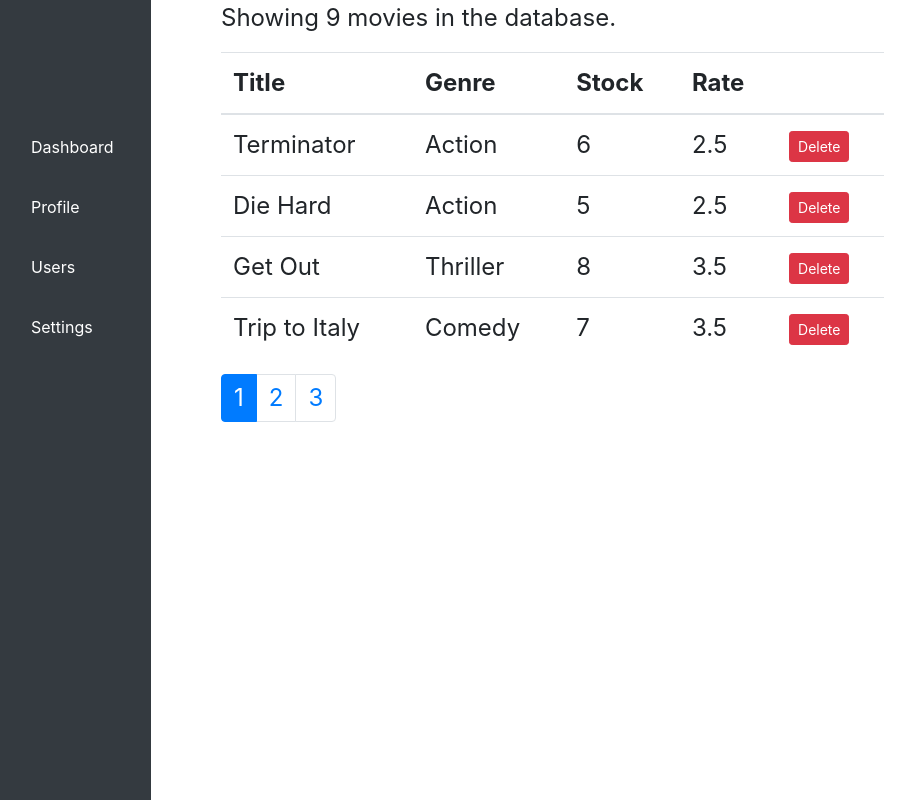
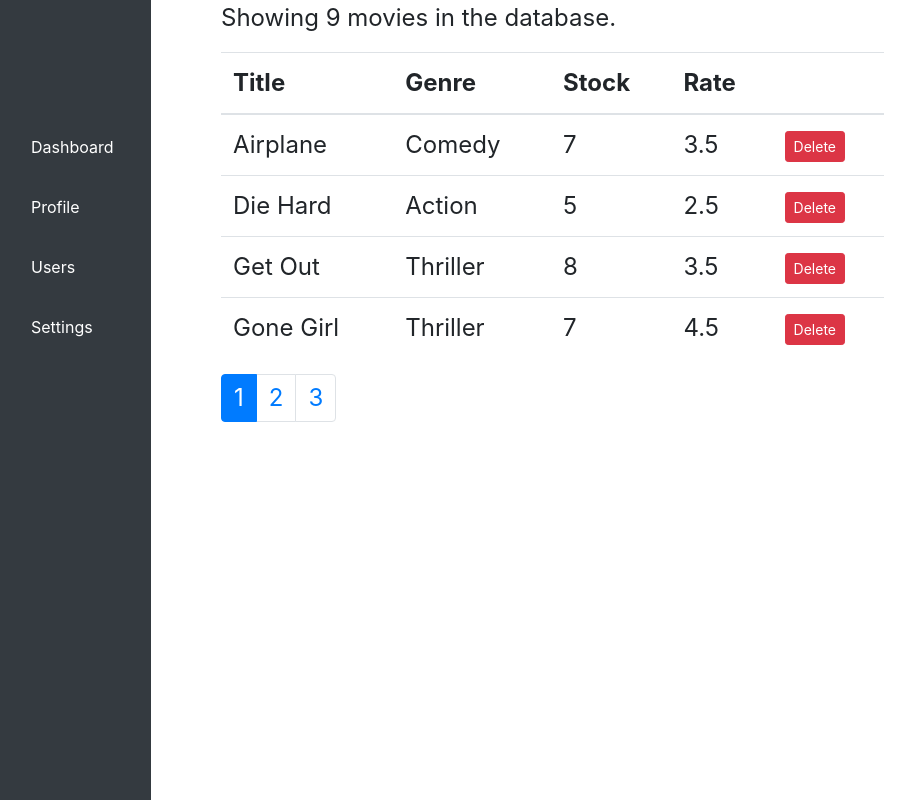
Before and after one commit to mustafasheikh1/VME, a React (Create React App) app: page /users in a window 1280 px wide. Shown: the whole page, without its empty margins (49-964 px from the left). Built offline with nearby package versions, Linux system fonts and the light colour scheme; the HTML template or start-up script is replaced by a standard one.

Commit message:
Table header extracted

```diff
--- a/src/components/common/pagination.jsx
+++ b/src/components/common/pagination.jsx
@@ -6,7 +6,6 @@
   const pagesCount = Math.ceil(itemsCount / pageSize);
   if (pagesCount === 1) return null;
   const pages = _.range(1, pagesCount + 1);
-  console.log(currentPage);
   return (
     <nav>
       <ul className="pagination">
--- /dev/null
+++ b/src/components/common/tableHeader.jsx
@@ -0,0 +1,33 @@
+import React, { Component } from "react";
+
+class TableHeader extends Component {
+  raiseSort = (path) => {
+    const sortColumn = { ...this.props.sortColumn };
+    if (sortColumn.path === path)
+      sortColumn.order = sortColumn.order === "asc" ? "desc" : "asc";
+    else {
+      sortColumn.path = path;
+      sortColumn.order = "asc";
+    }
+    this.props.onSort(sortColumn);
+  };
+
+  render() {
+    return (
+      <thead>
+        <tr>
+          {this.props.columns.map((column) => (
+            <th
+              key={column.path || column.key}
+              onClick={() => this.raiseSort(column.path)}
+            >
+              {column.label}
+            </th>
+          ))}
+        </tr>
+      </thead>
+    );
+  }
+}
+
+export default TableHeader;
--- a/src/components/users.jsx
+++ b/src/components/users.jsx
@@ -3,12 +3,14 @@
 import { paginate } from "../utils/paginate";
 import Pagination from "./common/pagination";
 import UsersTable from "./usersTable";
+import _ from "lodash";
 
 class Users extends Component {
   state = {
     movies: [],
     pageSize: 4,
     currentPage: 1,
+    sortColumn: { path: "title", order: "asc" },
   };
 
   componentDidMount() {
@@ -25,17 +27,29 @@
     this.setState({ currentPage: page });
   };
 
+  handleSort = (sortColumn) => {
+    this.setState({ sortColumn });
+  };
+
   render() {
-    const { movies: allMovies, pageSize, currentPage } = this.state;
+    const { movies: allMovies, pageSize, currentPage, sortColumn } = this.state;
     const { length: count } = allMovies;
+
     if (count === 0) return <p>There are no movies in the database.</p>;
-    const movies = paginate(allMovies, currentPage, pageSize);
+    const sorted = _.orderBy(allMovies, [sortColumn.path], [sortColumn.order]);
+    const movies = paginate(sorted, currentPage, pageSize);
+
     return (
       <React.Fragment>
         <div className="row">
           <div className="col-sm-8">
             <p>Showing {count} movies in the database.</p>
-            <UsersTable movies={movies} onDelete={this.handleDelete} />
+            <UsersTable
+              movies={movies}
+              onDelete={this.handleDelete}
+              onSort={this.handleSort}
+              sortColumn={sortColumn}
+            />
             <Pagination
               itemsCount={count}
               pageSize={pageSize}
--- a/src/components/usersTable.jsx
+++ b/src/components/usersTable.jsx
@@ -1,17 +1,23 @@
-import React from "react";
+import React, { Component } from "react";
+import TableHeader from "./common/tableHeader";
 
-const UsersTable = ({ movies, onDelete }) => {
+class UsersTable extends Component {
+  columns = [
+    { path: "title", label: "Title" },
+    { path: "genre.name", label: "Genre" },
+    { path: "numberInStock", label: "Stock" },
+    { path: "dailyRentalRate", label: "Rate" },
+    { key: "delete" },
+  ];
+  render() {
+    const { movies, onDelete, onSort, sortColumn } = this.props;
     return (
       <table className="table">
-      <thead>
-        <tr>
-          <th>Title</th>
-          <th>Genre</th>
-          <th>Stock</th>
-          <th>Rate</th>
-          <th></th>
-        </tr>
-      </thead>
+        <TableHeader
+          columns={this.columns}
+          sortColumn={sortColumn}
+          onSort={onSort}
+        />
         <tbody>
           {movies.map((movie) => (
             <tr key={movie._id}>
@@ -21,7 +27,7 @@
               <td>{movie.dailyRentalRate}</td>
               <td>
                 <button
-                onClick={() => this.onDelete(movie)}
+                  onClick={() => onDelete(movie)}
                   className="btn btn-danger btn-sm"
                 >
                   Delete
@@ -32,6 +38,7 @@
         </tbody>
       </table>
     );
-};
+  }
+}
 
 export default UsersTable;
```
Lines whose indentation alone changed are shown as unchanged.
